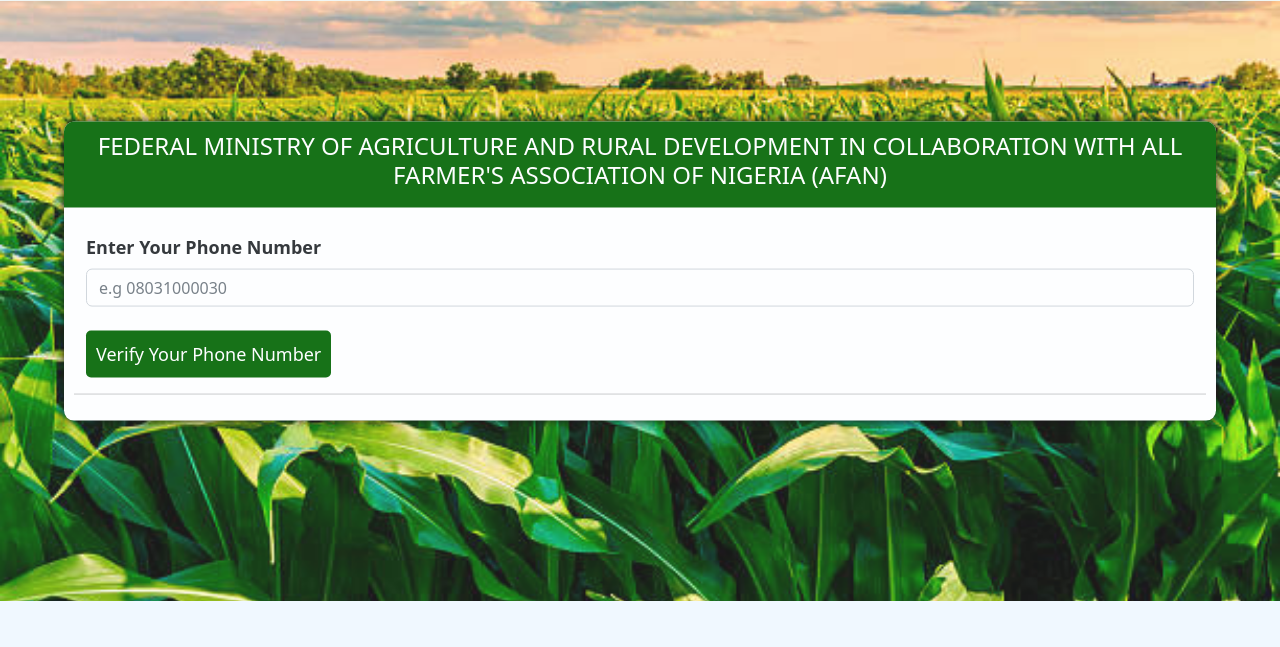
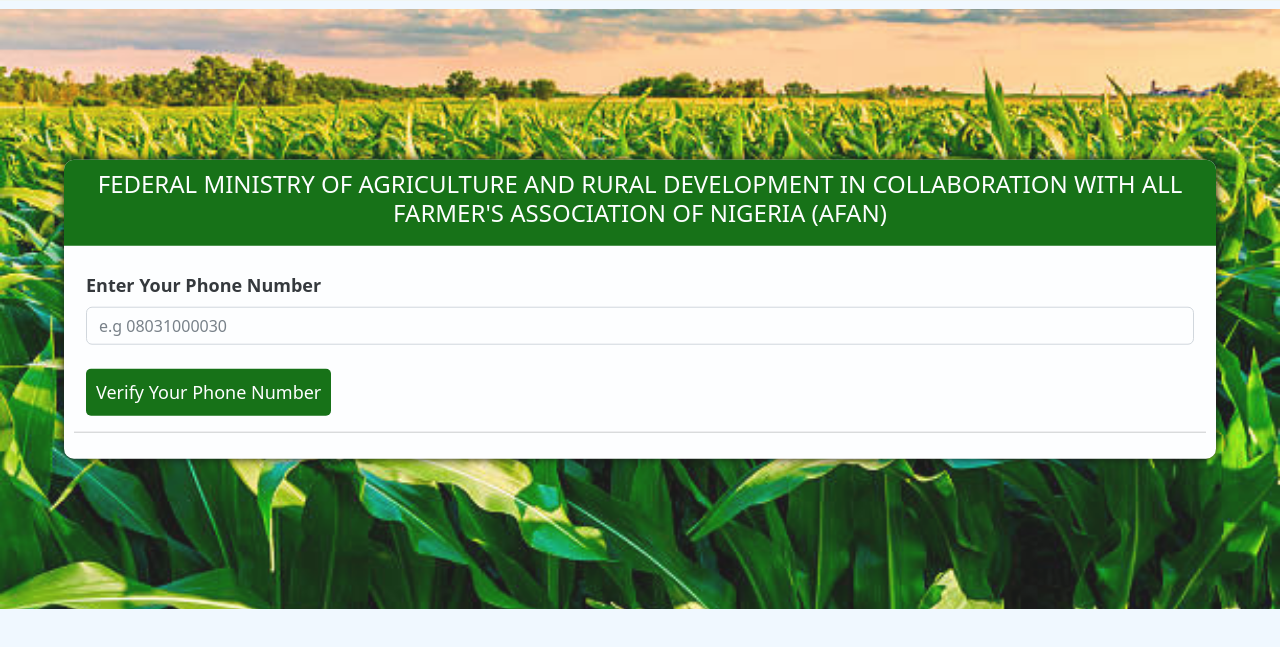
Before and after one commit to Legenddee/AFAN, a plain HTML site: page index.html in a window 1280 px wide. Shown: the part 103-750 px from the top of the page. Drawn offline with nearby package versions, Linux system fonts and the light colour scheme.

Commit message:
Add files via upload

```diff
--- a/index.css
+++ b/index.css
@@ -25,7 +25,7 @@ body{
     max-height: 100%;
 }
 .background-img{
-    top: 13vh;
+    top: 14vh;
     height: 75vh;
     width: 100%;
     background-image: url(./images/bg-image.jpg);
@@ -45,9 +45,9 @@ body{
 } */
 .element{
     position: absolute;
-    top: 40%;
+    top: 50%;
     left: 50%;
-    transform: translate(-50%,-40%);
+    transform: translate(-50%,-50%);
     z-index: 1;
     width: 90%;
     box-shadow: 0px 0px 10px rgba(0,0,0,02);
```
